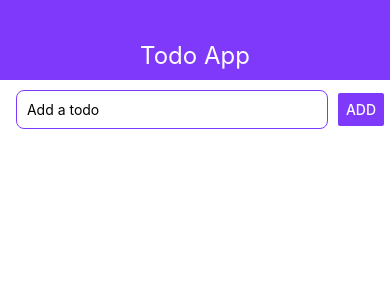
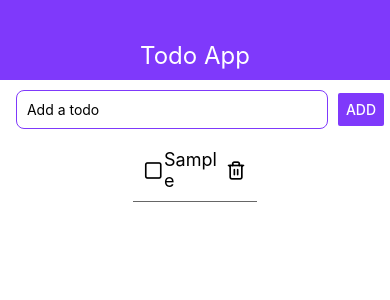
Before and after one commit to ooanishoo/react-native-todo, a React Native app: screen / in a window 390 px wide. Both pictures are taken after typing "Sample" into the empty fields and a click on the button "ADD". Shown: the top 300 px of the page. Built offline with nearby package versions, Linux system fonts and the light colour scheme.

Commit message:
Render todos in Scrollview now working

```diff
--- a/App.js
+++ b/App.js
@@ -1,5 +1,12 @@
 import React, { useState, useEffect } from "react";
-import { StyleSheet, Text, TextInput, View, Button } from "react-native";
+import {
+  StyleSheet,
+  Text,
+  TextInput,
+  View,
+  Button,
+  ScrollView
+} from "react-native";
 import AppBar from "./src/components/AppBar";
 import Todo from "./src/components/Todo";
 import TodoList from "./src/components/TodoList";
@@ -18,15 +25,15 @@ export default function App() {
       // Add todo to the list
       setTodos([...todos, { key: Date.now(), name: title, isChecked: false }]);
       // clear the value of the textfield
-      setTitle('');
+      setTitle("");
     }
   };
   const checkTodo = () => {};
   const deleteTodo = () => {};
 
   useEffect(() => {
-    console.log(todos.length);
-    console.log(todos);
+    console.log(todos.length, 'TodoList length');
+    //console.log(todos);
   }, [todos]);
 
   return (
@@ -42,7 +49,14 @@ export default function App() {
         />
         <Button title="Add" color="#7F39FB" onPress={() => addTodo()} />
       </View>
-      {/* <TodoList todos={todos} /> */}
+
+      <ScrollView>
+        {todos.map(todo =>
+          <TodoList
+            key={todo.key}
+            todo={todo} />
+          )}
+      </ScrollView>
     </View>
   );
 }
--- a/src/components/TodoList.js
+++ b/src/components/TodoList.js
@@ -3,22 +3,13 @@ import { StyleSheet, Text, View, ScrollView } from "react-native";
 import Icon from "react-native-vector-icons/Feather";
 
 export default function TodoList(props) {
-  const {todos} = props.todos;
-  console.log(todos);
+  //console.log(props.todo, "logging props");
   return (
-    <ScrollView>
-
     <View style={styles.listTile}>
       <Icon name="square" style={styles.leading} size={20} />
-        <Text style={styles.title}>hellos</Text>
+      <Text style={styles.title}>{props.todo.name}</Text>
       <Icon name="trash-2" style={styles.trailing} size={20} />
     </View>
-      <View style={styles.listTile}>
-        <Icon name="square" style={styles.leading} size={20} />
-        <Text style={styles.title}>hellos</Text>
-        <Icon name="trash-2" style={styles.trailing} size={20} />
-      </View>
-    </ScrollView>
   );
 }
 
@@ -30,8 +21,8 @@ const styles = StyleSheet.create({
     justifyContent: "space-around",
     alignItems: "center",
     backgroundColor: "white",
-    padding:10,
-    borderBottomWidth:0.5,
+    padding: 10,
+    borderBottomWidth: 0.5,
     borderBottomColor: "#666666"
   },
   leading: {
```
Lines whose indentation alone changed are shown as unchanged.
